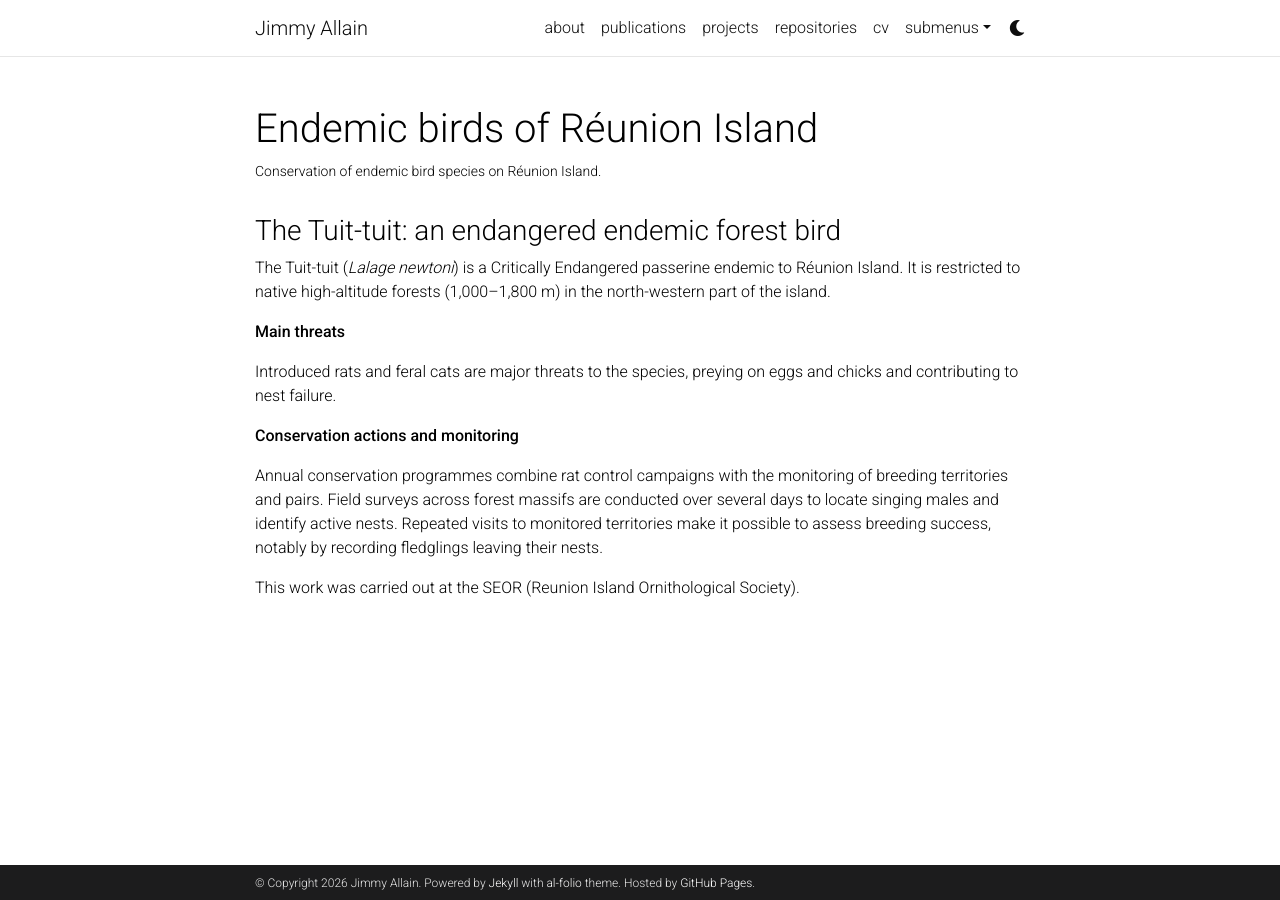
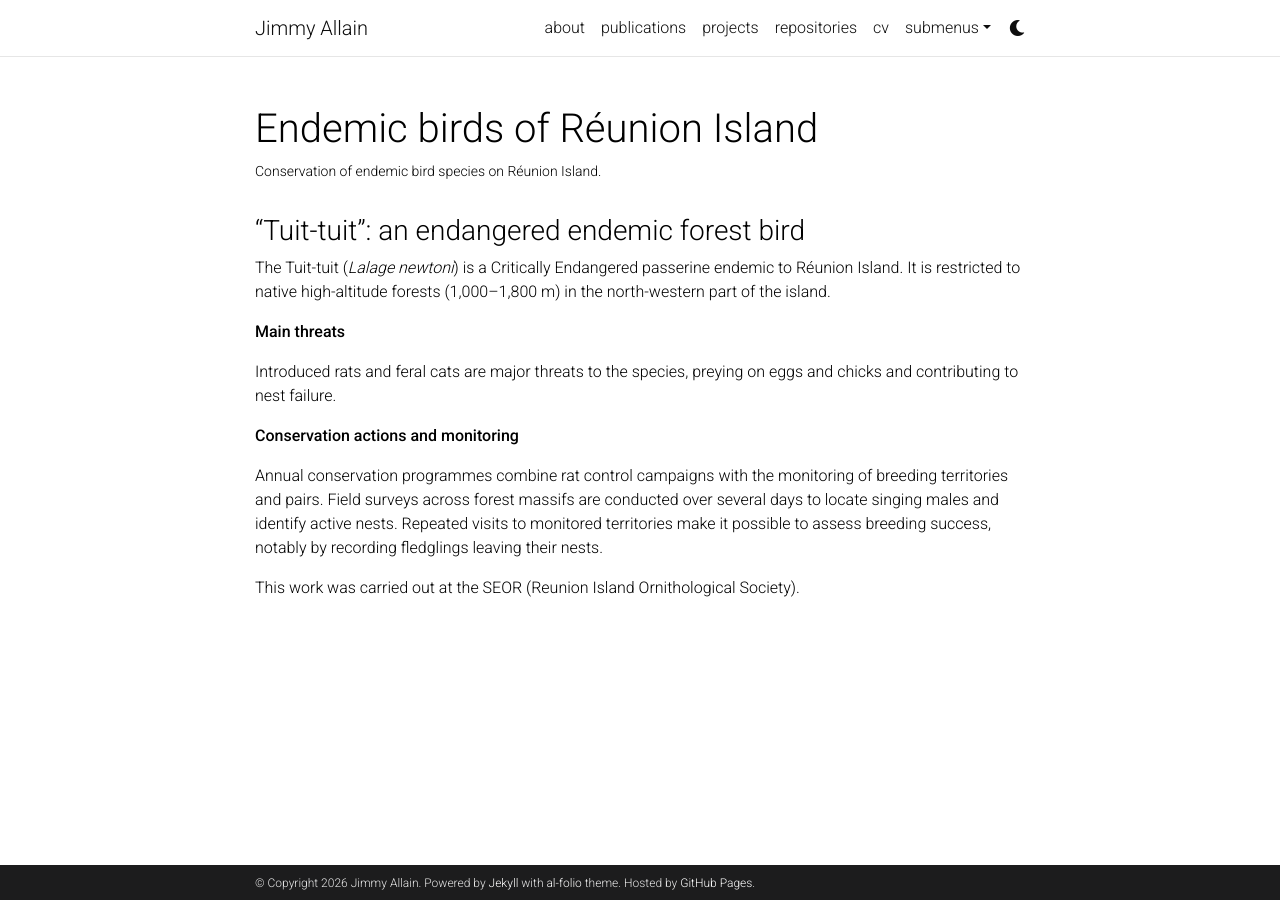
Before and after one commit to jimmyallain/jimmyallain.github.io, a Jekyll site: the page built from _projects/3_project.md, in a window 1280 px wide. Built offline with Jekyll 4.4.1, drawn with Linux system fonts in a browser that asks for light colours; comment, search, counter and statistics services are not loaded; a style sheet for code colours, icons or effects is not loaded.

Commit message:
Update 3_project.md

```diff
--- a/_projects/3_project.md
+++ b/_projects/3_project.md
@@ -7,7 +7,7 @@ importance: 3
 category: research
 ---
 
-### The Tuit-tuit: an endangered endemic forest bird
+### "Tuit-tuit": an endangered endemic forest bird
 
 The Tuit-tuit (*Lalage newtoni*) is a Critically Endangered passerine endemic to Réunion Island. It is restricted to native high-altitude forests (1,000–1,800 m) in the north-western part of the island.
 
```
